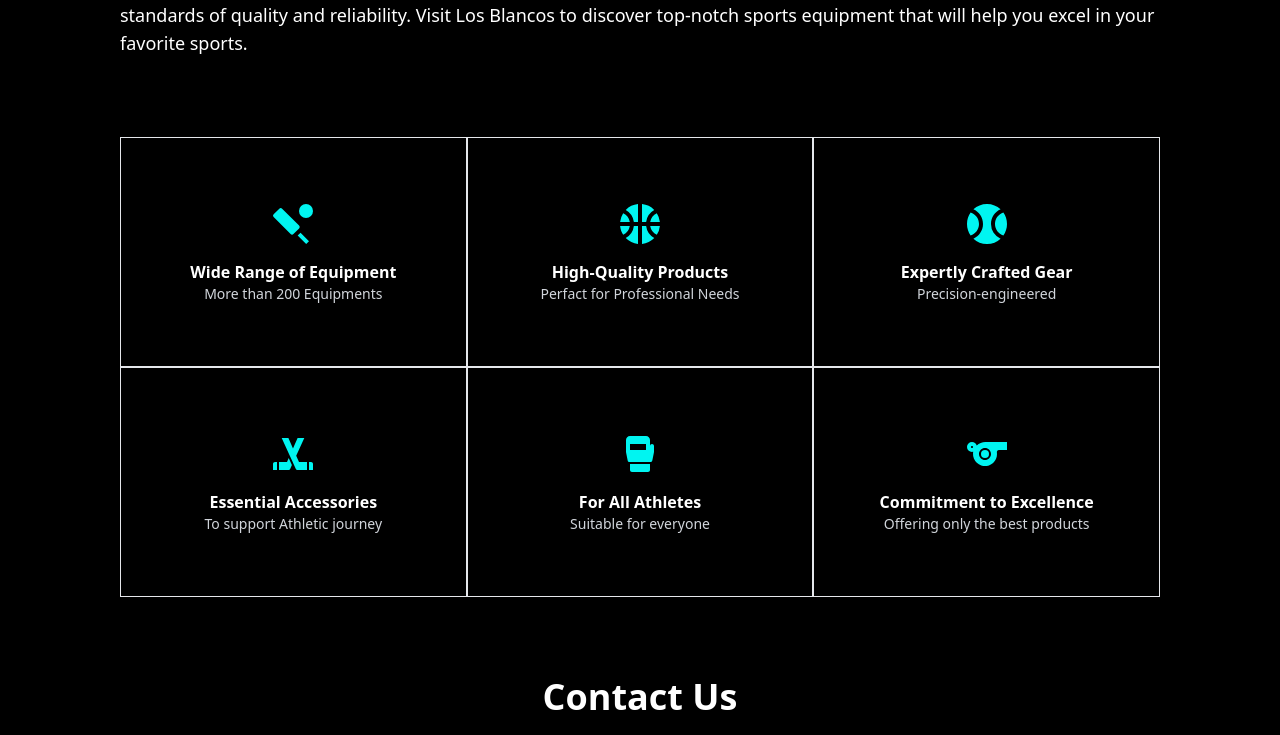
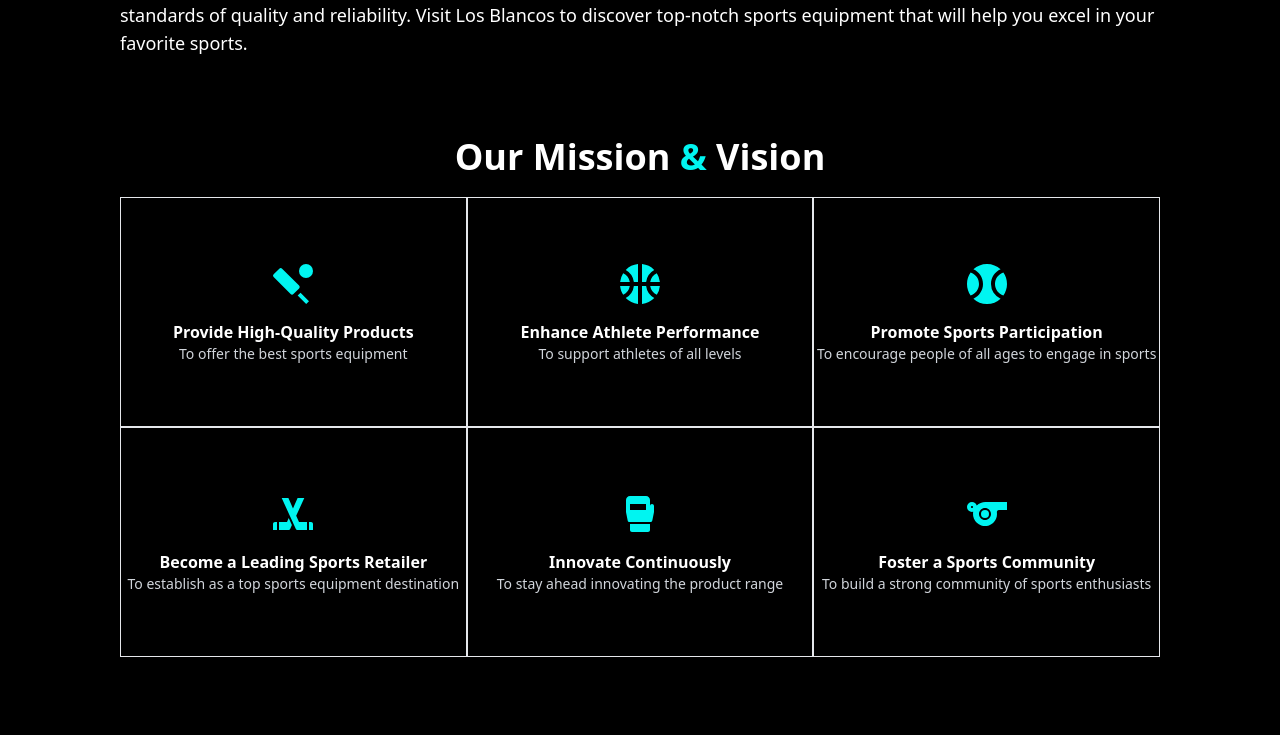
Before and after one commit to Bahauddin-Fahad/Sporting-Goods-Client, a React (Vite) app: page /about in a window 1280 px wide. Shown: the part 405-1140 px from the top of the page. Built offline with nearby package versions, Linux system fonts and the light colour scheme.

Commit message:
-mission and location added

```diff
--- a/src/pages/AboutUs/AboutUs.tsx
+++ b/src/pages/AboutUs/AboutUs.tsx
@@ -1,9 +1,9 @@
-import Address from "./Address";
+import Location from "./Location";
 import Staffs from "./Staffs";
 import "./aboutUs.css";
 import Contact from "./Contact";
 import Header from "./Header";
-import Qualities from "./Qualities";
+import Missions from "./Missions";
 import { useEffect } from "react";
 
 const AboutUs = () => {
@@ -13,10 +13,10 @@ const AboutUs = () => {
   return (
     <div className="max-w-6xl mx-auto text-white space-y-20">
       <Header />
-      <Qualities />
+      <Missions />
       <Contact />
       <Staffs />
-      <Address />
+      <Location />
     </div>
   );
 };
--- a/src/pages/AboutUs/Address.tsx
+++ b/src/pages/AboutUs/Location.tsx
@@ -2,11 +2,8 @@ import { AiTwotoneStar } from "react-icons/ai";
 import { FaStarHalfAlt } from "react-icons/fa";
 import { GiDirectionSign } from "react-icons/gi";
 import { MdCellWifi } from "react-icons/md";
-import { useNavigate } from "react-router-dom";
 
-function Address() {
-  const navigate = useNavigate();
-
+function Location() {
   return (
     <div className="space-y-5">
       <h4 className="text-4xl font-bold text-center">Our Shop Location</h4>
@@ -83,10 +80,7 @@ function Address() {
               </div>
 
               <div>
-                <button
-                  onClick={() => navigate("/map")}
-                  className="bg-white px-5 py-3 rounded-full text-black tracking-wide font-semibold"
-                >
+                <button className="bg-white px-5 py-3 rounded-full text-black tracking-wide font-semibold">
                   View Larger Map
                 </button>
               </div>
@@ -99,4 +93,4 @@ function Address() {
   );
 }
 
-export default Address;
+export default Location;
--- /dev/null
+++ b/src/pages/AboutUs/Missions.tsx
@@ -0,0 +1,81 @@
+import {
+  MdSportsCricket,
+  MdSportsBasketball,
+  MdSportsBaseball,
+  MdSportsHockey,
+  MdSports,
+  MdSportsMma,
+} from "react-icons/md";
+const Missions = () => {
+  return (
+    <div className="space-y-5">
+      <h4 className="text-4xl font-bold text-center">
+        Our Mission <span className="text-accent">&</span> Vision
+      </h4>
+      <div className="grid grid-cols-1 sm:grid-cols-2 md:grid-cols-3 grow-[2] w-full">
+        <div className="h-[230px] border flex gap-y-3 flex-col justify-center items-center">
+          <MdSportsCricket className={`text-5xl text-accent`} />
+          <div>
+            <p className="text-center font-bold">
+              Provide High-Quality Products
+            </p>
+            <p className="text-center text-sm text-gray-300">
+              To offer the best sports equipment
+            </p>
+          </div>
+        </div>
+        <div className="h-[230px] border flex gap-y-3 flex-col justify-center items-center">
+          <MdSportsBasketball className="text-5xl text-accent" />
+          <div>
+            <p className="text-center font-bold">Enhance Athlete Performance</p>
+            <p className="text-center text-sm text-gray-300">
+              To support athletes of all levels
+            </p>
+          </div>
+        </div>
+        <div className="h-[230px] border flex gap-y-3 flex-col justify-center items-center">
+          <MdSportsBaseball className="text-5xl text-accent" />
+          <div>
+            <p className="text-center font-bold">
+              Promote Sports Participation
+            </p>
+            <p className="text-center text-sm text-gray-300">
+              To encourage people of all ages to engage in sports
+            </p>
+          </div>
+        </div>
+        <div className="h-[230px] border flex gap-y-3 flex-col justify-center items-center">
+          <MdSportsHockey className="text-5xl text-accent" />
+          <div>
+            <p className="text-center font-bold">
+              Become a Leading Sports Retailer
+            </p>
+            <p className="text-center text-sm text-gray-300">
+              To establish as a top sports equipment destination
+            </p>
+          </div>
+        </div>
+        <div className="h-[230px] border flex gap-y-3 flex-col justify-center items-center">
+          <MdSportsMma className="text-5xl text-accent" />
+          <div>
+            <p className="text-center font-bold">Innovate Continuously</p>
+            <p className="text-center text-sm text-gray-300">
+              To stay ahead innovating the product range
+            </p>
+          </div>
+        </div>
+        <div className="h-[230px] border flex gap-y-3 flex-col justify-center items-center">
+          <MdSports className="text-5xl text-accent" />
+          <div>
+            <p className="text-center font-bold">Foster a Sports Community</p>
+            <p className="text-center text-sm text-gray-300">
+              To build a strong community of sports enthusiasts
+            </p>
+          </div>
+        </div>
+      </div>
+    </div>
+  );
+};
+
+export default Missions;
--- a/src/pages/AboutUs/Qualities.tsx
+++ /dev/null
@@ -1,70 +0,0 @@
-import {
-  MdSportsCricket,
-  MdSportsBasketball,
-  MdSportsBaseball,
-  MdSportsHockey,
-  MdSports,
-  MdSportsMma,
-} from "react-icons/md";
-const Qualities = () => {
-  return (
-    <div className="grid grid-cols-1 sm:grid-cols-2 md:grid-cols-3 grow-[2] w-full">
-      <div className="h-[230px] border flex gap-y-3 flex-col justify-center items-center">
-        <MdSportsCricket className={`text-5xl text-accent`} />
-        <div>
-          <p className="text-center font-bold">Wide Range of Equipment</p>
-          <p className="text-center text-sm text-gray-300">
-            More than 200 Equipments
-          </p>
-        </div>
-      </div>
-      <div className="h-[230px] border flex gap-y-3 flex-col justify-center items-center">
-        <MdSportsBasketball className="text-5xl text-accent" />
-        <div>
-          <p className="text-center font-bold">High-Quality Products</p>
-          <p className="text-center text-sm text-gray-300">
-            Perfact for Professional Needs
-          </p>
-        </div>
-      </div>
-      <div className="h-[230px] border flex gap-y-3 flex-col justify-center items-center">
-        <MdSportsBaseball className="text-5xl text-accent" />
-        <div>
-          <p className="text-center font-bold">Expertly Crafted Gear</p>
-          <p className="text-center text-sm text-gray-300">
-            Precision-engineered
-          </p>
-        </div>
-      </div>
-      <div className="h-[230px] border flex gap-y-3 flex-col justify-center items-center">
-        <MdSportsHockey className="text-5xl text-accent" />
-        <div>
-          <p className="text-center font-bold">Essential Accessories</p>
-          <p className="text-center text-sm text-gray-300">
-            To support Athletic journey
-          </p>
-        </div>
-      </div>
-      <div className="h-[230px] border flex gap-y-3 flex-col justify-center items-center">
-        <MdSportsMma className="text-5xl text-accent" />
-        <div>
-          <p className="text-center font-bold">For All Athletes</p>
-          <p className="text-center text-sm text-gray-300">
-            Suitable for everyone
-          </p>
-        </div>
-      </div>
-      <div className="h-[230px] border flex gap-y-3 flex-col justify-center items-center">
-        <MdSports className="text-5xl text-accent" />
-        <div>
-          <p className="text-center font-bold">Commitment to Excellence</p>
-          <p className="text-center text-sm text-gray-300">
-            Offering only the best products
-          </p>
-        </div>
-      </div>
-    </div>
-  );
-};
-
-export default Qualities;
--- a/src/pages/AboutUs/Staffs.tsx
+++ b/src/pages/AboutUs/Staffs.tsx
@@ -1,7 +1,7 @@
 import Slider from "react-slick";
 import "slick-carousel/slick/slick.css";
 import "slick-carousel/slick/slick-theme.css";
-import staffs from "../../../public/staffs.json";
+import staffs from "../../assets/jsons/staffs.json";
 
 const Staffs = () => {
   const settings = {
--- a/src/pages/AllProducts.tsx
+++ b/src/pages/AllProducts.tsx
@@ -2,7 +2,8 @@ import { useEffect } from "react";
 import ProductCard from "../components/product/ProductCard";
 import { useGetProductsQuery } from "../redux/features/product/productApi";
 import { TProduct } from "../types";
-
+// import { RiFilter2Fill } from "react-icons/ri";
+import { BsSortDownAlt, BsSortDown } from "react-icons/bs";
 const AllProducts = () => {
   useEffect(() => {
     window.scrollTo({ top: 0, left: 0, behavior: "smooth" });
@@ -85,26 +86,17 @@ const AllProducts = () => {
         </div>
         <div className="form-control max-w-sm">
           <label className="label">
-            <span className="label-text text-white font-semibold">Search</span>
+            <div className="flex gap-2 justify-center items-center">
+              <BsSortDownAlt className="text-white" />
+              <span className="label-text text-white font-semibold">
+                Sort By Price
+              </span>
+            </div>
           </label>
-          <input
-            type="text"
-            className="input input-bordered bg-[#F6F6F6] border-0 rounded focus:outline-none"
-            placeholder={"Type Here"}
-            // {...register("price", {
-            //   required: {
-            //     value: true,
-            //     message: "Price is required",
-            //   },
-            // })}
-          />
-          {/* <label className="label">
-              {errors.price?.type === "required" && (
-                <span className="label-text-alt text-red-600 text-sm">
-                  {errors.price.message}
-                </span>
-              )}
-            </label> */}
+          <select className="select select-bordered w-full max-w-xs font-semibold">
+            <option>Low to High</option>
+            <option>High to Low</option>
+          </select>
         </div>
       </div>
       <div className="grid grid-cols-3 gap-10">
```
Also changed, not shown: src/assets/jsons/banners.json (renamed from src/assets/json.json), src/assets/jsons/staffs.json (renamed from public/staffs.json).
